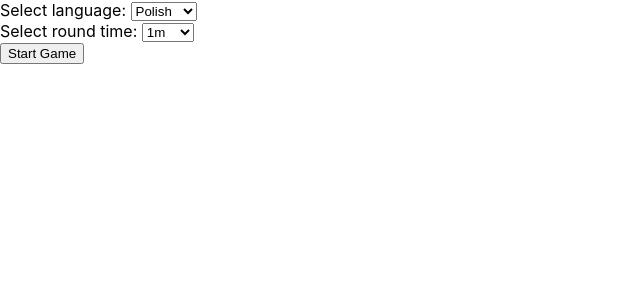
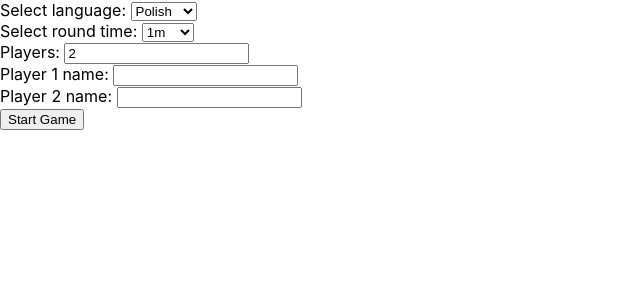
Before and after one commit to Chrapson/Taboo-game, a React (Create React App) app: page / in a window 1280 px wide. Shown: the top 300 px of the page, without its empty margins (0-640 px from the left). Built offline with nearby package versions, Linux system fonts and the light colour scheme.

Commit message:
[feat] add players and rounds feature

```diff
--- a/src/components/Taboo/Taboo.jsx
+++ b/src/components/Taboo/Taboo.jsx
@@ -12,12 +12,20 @@ const Taboo = () => {
     getRandomColor()
   );
   const [key, setKey] = useState(0);
+  const [activePlayer, setActivePlayer] = useState(0);
+  const [round, setRound] = useState(1); // Numer rundy
 
   const location = useLocation();
   const language = new URLSearchParams(location.search).get("language") || "en";
   const roundTime = parseInt(
     new URLSearchParams(location.search).get("roundTime") || "60"
   );
+  const players = parseInt(
+    new URLSearchParams(location.search).get("players") || "2"
+  );
+  const playersName = new URLSearchParams(location.search).get("playersName");
+
+  const playerNamesArray = playersName ? playersName.split(",") : [];
 
   function getRandomColor() {
     const colors = [
@@ -56,6 +64,13 @@ const Taboo = () => {
     getWords();
   };
 
+  const handleNextPlayer = () => {
+    setActivePlayer((player) => (player + 1) % players); // Przechodzenie do kolejnego gracza
+    if (activePlayer === players - 1) {
+      setRound((round) => round + 1); // Jeśli ostatni gracz zakończył rundę, zwiększ numer rundy
+    }
+  };
+
   useEffect(() => {
     getWords();
     // eslint-disable-next-line react-hooks/exhaustive-deps
@@ -80,8 +95,27 @@ const Taboo = () => {
     <>
       <div key={key} className={styles.countdownContainer}>
         <Countdown date={Date.now() + roundTime * 1000} renderer={renderer} />
-        <button onClick={handleClick}>Next Card</button>
+        <button
+          onClick={() => {
+            handleClick();
+            handleNextPlayer();
+          }}
+        >
+          Next Card
+        </button>
       </div>
+      <div className={styles.activePlayer}>
+        Active Player: {playerNamesArray[activePlayer]}
+      </div>
+      <button onClick={handleNextPlayer}>nextplayer</button>
+      <div className="players">
+        {playerNamesArray.map((name, index) => (
+          <div key={index} className={styles.playerName}>
+            {`PLAYER ${index + 1}: ${name}`}
+          </div>
+        ))}
+      </div>
+      <div className={styles.roundInfo}>{`Round ${round}`}</div>
       <div
         className={`${styles.container} ${styles.customContainer}`}
         style={{ backgroundColor: containerBackgroundColor }}
--- a/src/components/TabooOptions/TabooOptions.jsx
+++ b/src/components/TabooOptions/TabooOptions.jsx
@@ -4,11 +4,35 @@ import { useNavigate } from "react-router-dom";
 const SettingsComponent = () => {
   const [language, setLanguage] = useState("pl");
   const [roundTime, setRoundTime] = useState(60);
+  const [players, setPlayers] = useState(2);
+  const [playersName, setPlayersName] = useState(Array(players).fill(""));
 
   const navigate = useNavigate();
 
   const handleStartGame = () => {
-    navigate(`/game?language=${language}&roundTime=${roundTime}`);
+    const playersNameString = playersName.join(",");
+    navigate(
+      `/game?language=${language}&roundTime=${roundTime}&players=${players}&playersName=${playersNameString}`
+    );
+  };
+
+  const handlePlayerNameChange = (index, newName) => {
+    const updatedNames = [...playersName];
+    updatedNames[index] = newName;
+    setPlayersName(updatedNames);
+  };
+
+  const handlePlayersChange = (newPlayers) => {
+    setPlayers(newPlayers);
+    if (newPlayers > playersName.length) {
+      // Jeśli liczba graczy wzrosła, dodaj nowe pola do wpisywania imion
+      setPlayersName((prevNames) => [
+        ...prevNames,
+        ...Array(newPlayers - prevNames.length).fill(""),
+      ]);
+    } else if (newPlayers < playersName.length) {
+      setPlayersName((prevNames) => prevNames.slice(0, newPlayers));
+    }
   };
 
   return (
@@ -32,6 +56,25 @@ const SettingsComponent = () => {
           <option value="90">1,5m</option>
           <option value="120">2m</option>
         </select>
+        <div>
+          Players:{" "}
+          <input
+            type="number"
+            max="10"
+            value={players}
+            onChange={(e) => handlePlayersChange(e.target.value)}
+          />
+          {playersName.map((playersName, index) => (
+            <div key={index}>
+              Player {index + 1} name:{" "}
+              <input
+                type="text"
+                value={playersName}
+                onChange={(e) => handlePlayerNameChange(index, e.target.value)}
+              />
+            </div>
+          ))}
+        </div>
       </div>
 
       <button onClick={handleStartGame}>Start Game</button>
```
